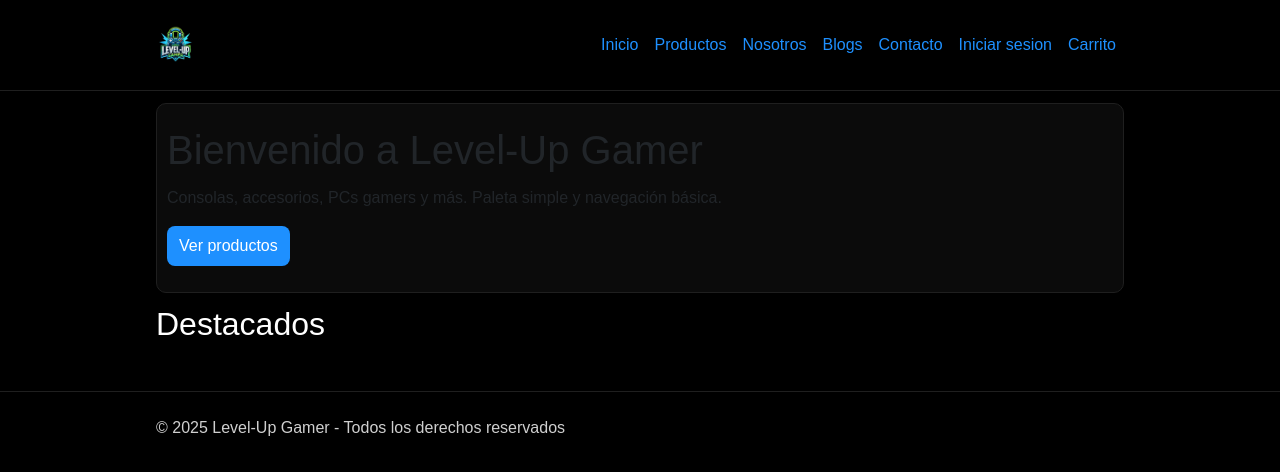
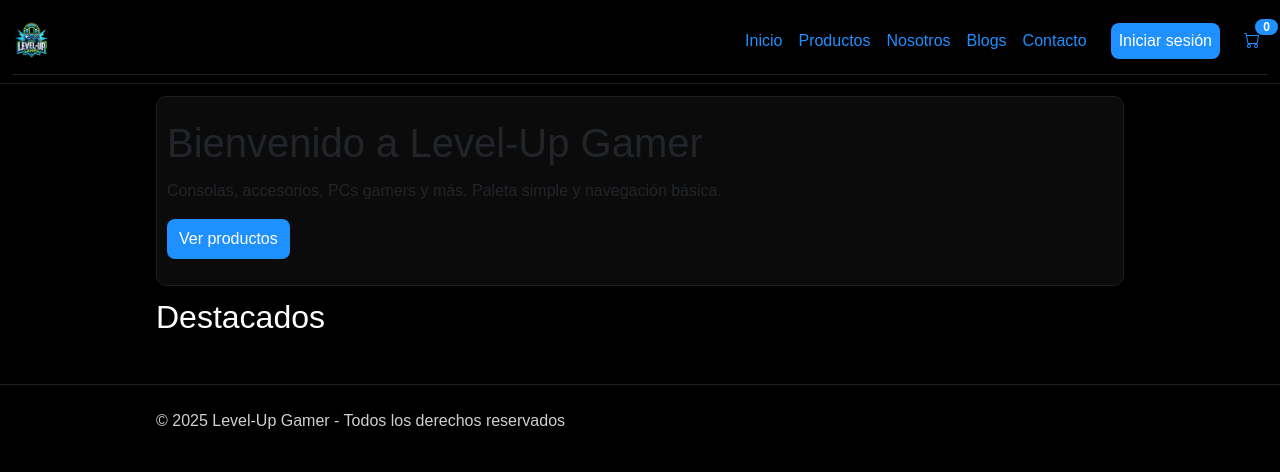
Before and after one commit to ragallardom/LevelUPGamer, a plain HTML site: page Front/index.html in a window 1280 px wide. Drawn offline with nearby package versions, Linux system fonts and the light colour scheme.

Commit message:
Se agregan algunos cambios en la navbar

```diff
--- a/Front/css/styles.css
+++ b/Front/css/styles.css
@@ -31,3 +31,7 @@
 .navbar-nav .nav-link:hover{ background:#0e223a; color:var(--accent); }
 .navbar-toggler{ border-color:var(--accent); }
 .navbar-toggler-icon{ filter:invert(1); }
+.navbar-nav .login-btn{ background:var(--accent); color:#fff !important; }
+.navbar-nav .login-btn:hover{ background:#0e223a; color:#fff !important; }
+.navbar-nav .cart-icon{ position:relative; color:var(--accent); }
+.navbar-nav .cart-icon .badge{ position:absolute; top:-4px; right:-10px; }
--- a/Front/index.html
+++ b/Front/index.html
@@ -5,27 +5,35 @@
     <title>Inicio</title>
     <meta name="viewport" content="width=device-width, initial-scale=1">
     <link href="https://cdn.jsdelivr.net/npm/bootstrap@5.3.0/dist/css/bootstrap.min.css" rel="stylesheet">
+    <link href="https://cdn.jsdelivr.net/npm/bootstrap-icons@1.10.5/font/bootstrap-icons.css" rel="stylesheet">
     <link rel="stylesheet" href="css/styles.css">
 </head>
 <body>
 <nav class="navbar navbar-expand-lg navbar-dark">
-    <div class="container">
+    <div class="container-fluid">
+        <nav class="navbar navbar-expand-lg navbar-dark flex-grow-1">
             <a class="navbar-brand" href="index.html"><img src="img/index/logo.png" alt="Logo"></a>
             <button class="navbar-toggler" type="button" data-bs-toggle="collapse" data-bs-target="#navbarNav"
                     aria-controls="navbarNav" aria-expanded="false" aria-label="Toggle navigation">
                 <span class="navbar-toggler-icon"></span>
             </button>
-        <div class="collapse navbar-collapse" id="navbarNav">
-            <ul class="navbar-nav ms-auto">
+            <div class="collapse navbar-collapse justify-content-end" id="navbarNav">
+                <ul class="navbar-nav align-items-center">
                     <li class="nav-item"><a class="nav-link" href="index.html">Inicio</a></li>
                     <li class="nav-item"><a class="nav-link" href="productos.html">Productos</a></li>
                     <li class="nav-item"><a class="nav-link" href="nosotros.html">Nosotros</a></li>
                     <li class="nav-item"><a class="nav-link" href="blogs.html">Blogs</a></li>
                     <li class="nav-item"><a class="nav-link" href="contacto.html">Contacto</a></li>
-                <li class="nav-item"><a class="nav-link" href="login.html">Iniciar sesion</a></li>
-                <li class="nav-item"><a class="nav-link" href="carrito.html">Carrito</a></li>
+                    <li class="nav-item ms-3"><a class="nav-link login-btn" href="login.html">Iniciar sesión</a></li>
+                    <li class="nav-item ms-3">
+                        <a class="nav-link cart-icon" href="carrito.html">
+                            <i class="bi bi-cart"></i>
+                            <span id="cart-count" class="badge">0</span>
+                        </a>
+                    </li>
                 </ul>
             </div>
+        </nav>
     </div>
 </nav>
 
@@ -38,16 +46,20 @@
     <h2>Destacados</h2>
     <div id="destacados" class="grid"></div>
     <script>
-        const grid = document.getElementById('destacados ');
-        const prods = productsList().slice(0, 6);
-        grid.innerHTML = prods.map(p => `
-            <div class="card">
-                <img class="resp" src="https://picsum.photos/seed/${p.code}/600/400" alt="${p.name}">
-                <h3>${p.name}</h3>
-                <div class="price">${money(p.price)}</div>
-                <p><a class="btn" href="producto.html?id=${encodeURIComponent(p.id)}">Ver</a></p>
-            </div>
-        `).join('');
+        const cartCountEl = document.getElementById('cart-count');
+
+        function updateCartCount() {
+            const count = parseInt(localStorage.getItem('cartCount')) || 0;
+            cartCountEl.textContent = count;
+        }
+
+        function addToCart() {
+            const count = parseInt(localStorage.getItem('cartCount')) || 0;
+            localStorage.setItem('cartCount', count + 1);
+            updateCartCount();
+        }
+
+        updateCartCount();
     </script>
 </main>
 
```
Lines whose indentation alone changed are shown as unchanged.
